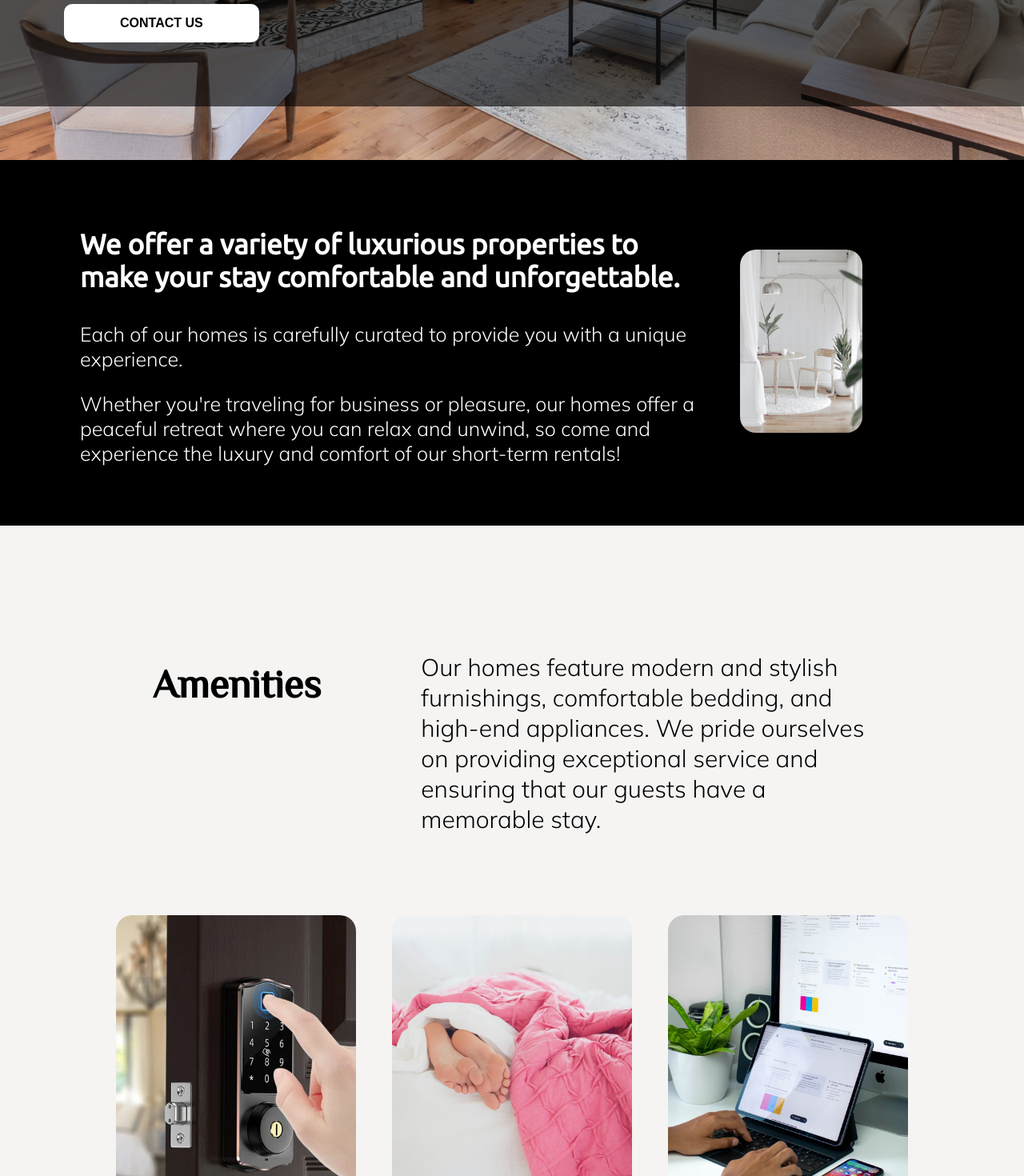
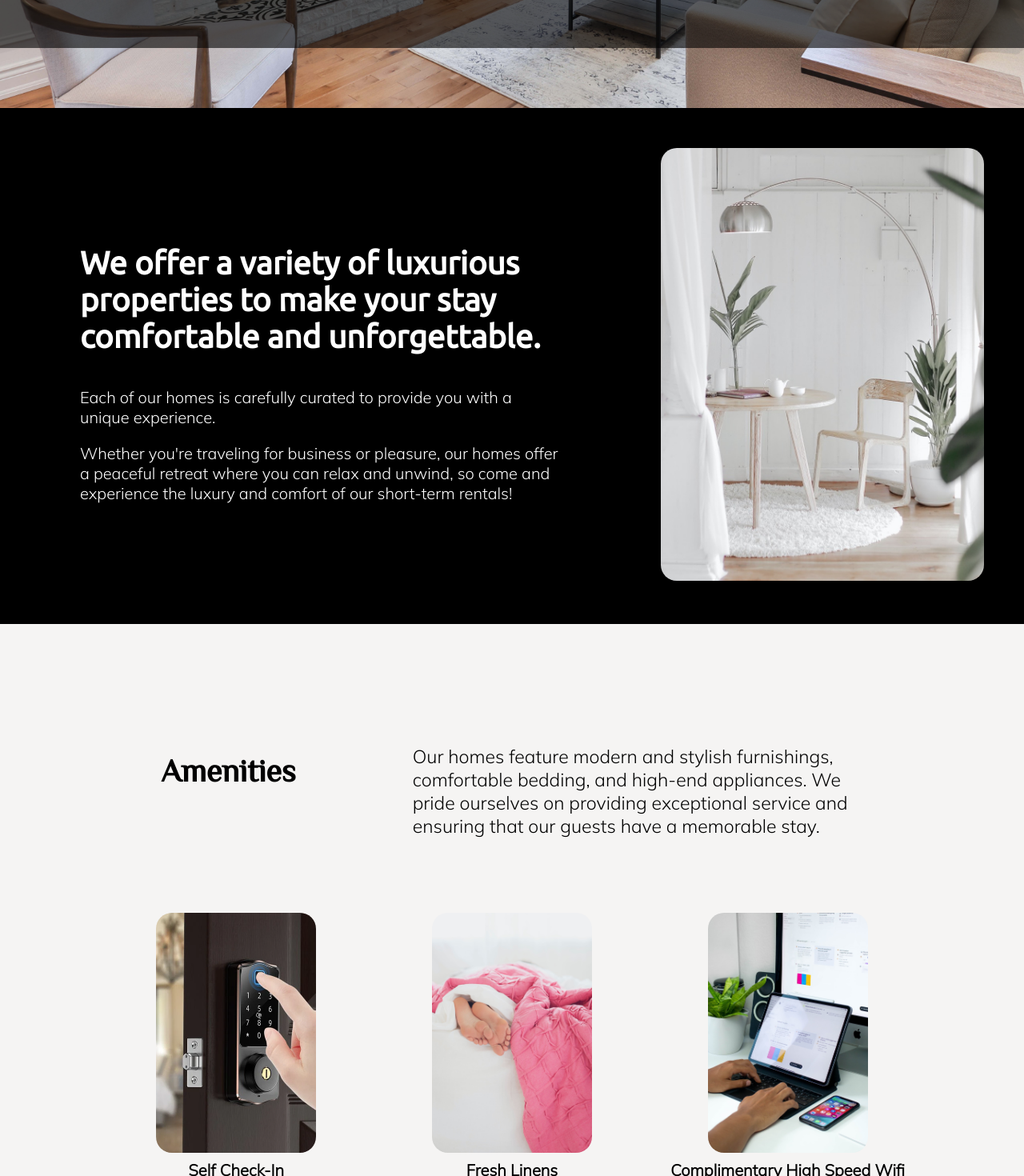
Before and after one commit to alvillaraza/rental, a React (Create React App) app: page / in a window 1280 px wide. Shown: the part 600-2070 px from the top of the page at 80% size. Built offline with nearby package versions, Linux system fonts and the light colour scheme.

Commit message:
WIP styling

```diff
--- a/src/App.css
+++ b/src/App.css
@@ -20,10 +20,11 @@ h2 {
 p,
 h4 {
   font-family: 'Mulish', sans-serif;
-  font-size: 30px;
+  font-size: 23px;
 }
 img {
   border-radius: 20px;
+  width: 100%;
 }
 button {
   border: none;
@@ -51,14 +52,13 @@ button {
 .landing-page {
   background: url('assets/livingroom.jpeg') no-repeat center center fixed;
   max-width: 100%;
-  height: 100vh;
   background-size: cover;
   display: flex;
   flex-direction: column;
   justify-content: space-between;
 }
 .landing-page h1 {
-  font-size: 70px;
+  font-size: 55px;
   width: 15ch;
 }
 .landing-page .copy-wrapper {
@@ -72,21 +72,25 @@ button {
   display: flex;
   justify-content: space-evenly;
   align-items: center;
+  gap: 6%;
 }
 .about-us .desc {
   padding-inline: 50px;
   align-items: center;
+  flex-grow: 1;
+  flex-basis: 60%;
 }
 .about-us .desc p {
-  font-size: 25px;
+  font-size: 20px;
 }
 .about-us .desc .intro {
   font-family: 'Ubuntu', sans-serif;
   font-weight: bold;
-  font-size: 35px;
+  font-size: 40px;
 }
-.about-us img {
-  width: 50%;
+.about-us .photo {
+  flex-grow: 1;
+  flex-basis: 40%;
 }
 .amenities {
   background-color: #f5f4f3;
@@ -100,10 +104,10 @@ button {
   flex-basis: 0;
 }
 .amenities .amenities-desc h1 {
-  font-size: 50px;
+  font-size: 40px;
 }
 .amenities .amenities-desc p {
-  font-size: 30px;
+  font-size: 23px;
   width: 55%;
 }
 .amenities .amenities-wrapper {
@@ -120,8 +124,8 @@ button {
   margin-block: 10px;
 }
 .amenities .amenities-wrapper .photo {
-  width: 300px;
-  height: 400px;
+  width: 200px;
+  height: 300px;
   object-fit: cover;
 }
 .amenities .amenities-wrapper p {
@@ -148,7 +152,7 @@ button {
 }
 .partner .partner-content p,
 .partner .partner-content h4 {
-  font-size: 25px;
+  font-size: 23px;
 }
 .partner .partner-content .partner-blurb {
   margin-block: 45px;
@@ -163,7 +167,6 @@ button {
   display: grid;
   grid-template-columns: 1fr 1fr 1fr 1fr;
   grid-template-rows: 1fr 1fr 1fr 1fr;
-  height: 1000px;
 }
 .partner .faq-photo-section img {
   grid-column-start: 1;
@@ -191,7 +194,7 @@ button {
 }
 .partner .faq-photo-section .faq-wrapper .faqs h4,
 .partner .faq-photo-section .faq-wrapper .faqs p {
-  font-size: 25px;
+  font-size: 20px;
 }
 .contact-us {
   background: url('assets/kitchen.jpeg') no-repeat center center fixed;
--- a/src/App.less
+++ b/src/App.less
@@ -24,11 +24,12 @@ h2 {
 p,
 h4 {
   font-family: 'Mulish', sans-serif;
-  font-size: 30px;
+  font-size: 23px;
 }
 
 img {
   border-radius: 20px;
+  width: 100%;
 }
 
 button {
@@ -66,14 +67,14 @@ button {
 .landing-page {
   background: url('./assets/livingroom.jpeg') no-repeat center center fixed;
   max-width: 100%;
-  height: 100vh;
+  // height: 100vh;
   background-size: cover;
   display: flex;
   flex-direction: column;
   justify-content: space-between;
 
   h1 {
-    font-size: 70px;
+    font-size: 55px;
     width: 15ch;
   }
 
@@ -90,24 +91,28 @@ button {
   display: flex;
   justify-content: space-evenly;
   align-items: center;
+  gap: 6%;
 
   .desc {
     padding-inline: 50px;
     align-items: center;
+    flex-grow: 1;
+    flex-basis: 60%;
 
     p {
-      font-size: 25px;
+      font-size: 20px;
     }
 
     .intro {
       font-family: 'Ubuntu', sans-serif;
       font-weight: bold;
-      font-size: 35px;
+      font-size: 40px;
     }
   }
 
-  img {
-    width: 50%;
+  .photo {
+    flex-grow: 1;
+    flex-basis: 40%;
   }
 }
 
@@ -129,11 +134,11 @@ button {
     flex-basis: 0;
 
     h1 {
-      font-size: 50px;
+      font-size: 40px;
     }
 
     p {
-      font-size: 30px;
+      font-size: 23px;
       width: 55%;
     }
   }
@@ -153,8 +158,8 @@ button {
     }
 
     .photo {
-      width: 300px;
-      height: 400px;
+      width: 200px;
+      height: 300px;
       object-fit: cover;
     }
 
@@ -194,7 +199,7 @@ button {
     margin-bottom: 105px;
     p,
     h4 {
-      font-size: 25px;
+      font-size: 23px;
     }
     .partner-blurb {
       margin-block: 45px;
@@ -212,7 +217,6 @@ button {
     display: grid;
     grid-template-columns: 1fr 1fr 1fr 1fr;
     grid-template-rows: 1fr 1fr 1fr 1fr;
-    height: 1000px;
 
     img {
       grid-column-start: 1;
@@ -241,7 +245,7 @@ button {
 
         h4,
         p {
-          font-size: 25px;
+          font-size: 20px;
         }
       }
     }
--- a/src/components/PartnerWithUs.js
+++ b/src/components/PartnerWithUs.js
@@ -42,7 +42,7 @@ const Tours = () => {
           <h1 className='faq-title'>FAQs</h1>
           <div className='faqs'>
             <div>
-              <h4>Why should I allow airbnb arbitrage on my property?</h4>
+              <h4>Why should I do airbnb arbitrage on my property?</h4>
               <p>
                 Getting a 5-star review is our priority. We have a stake on
                 keeping your house in top-notch, high-quality condition more
```
Also changed, not shown: src/assets/about Large.jpeg.
